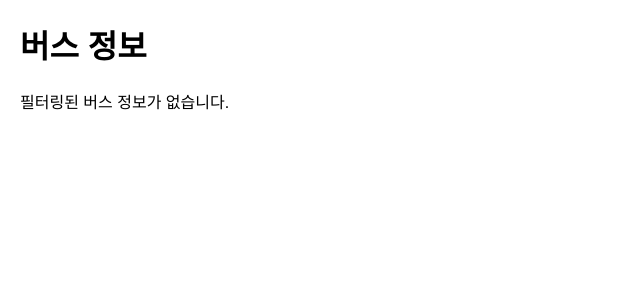
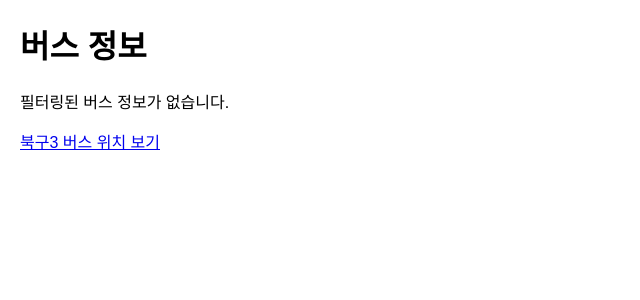
Before and after one commit to cassdog77/dgbus_no1, a Flask app: page /bus_info in a window 1280 px wide. Shown: the top 300 px of the page, without its empty margins (0-640 px from the left). Run offline with Flask 3, Linux system fonts and the light colour scheme; data that the repository does not hold is empty.

Commit message:
Update bus_info.html

```diff
--- a/templates/bus_info.html
+++ b/templates/bus_info.html
@@ -3,7 +3,7 @@
 <head>
     <meta charset="UTF-8">
     <meta name="viewport" content="width=device-width, initial-scale=1.0">
-    <title>버스 정보</title>
+    <title>신철화 출근버스</title>
     <style>
         body {
             font-family: Arial, sans-serif;
@@ -59,5 +59,7 @@
     {% else %}
     <p>{{ message }}</p>
     {% endif %}
+
+    <p><a href="https://businfo.daegu.go.kr:8095/dbms_web_api/realtime/arr/7011009200?_=1734780396256" target="_blank">북구3 버스 위치 보기</a></p>
 </body>
 </html>
```
